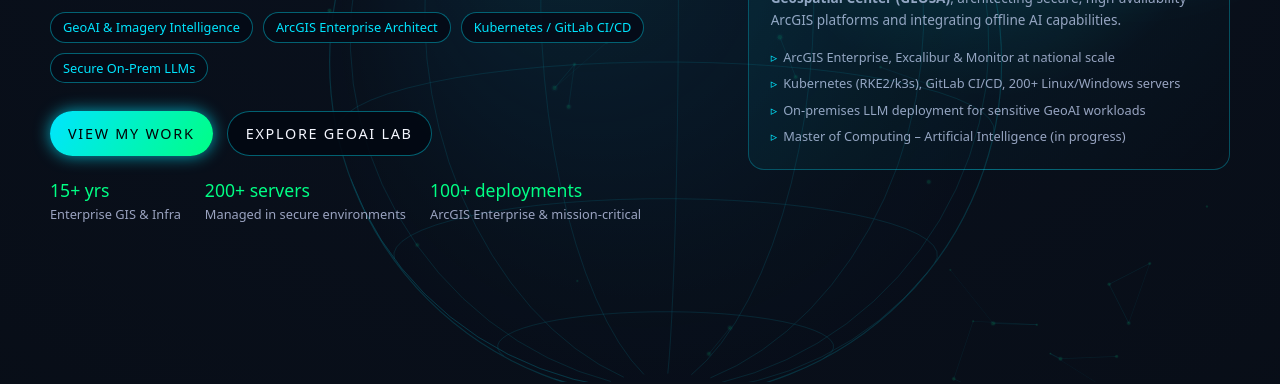
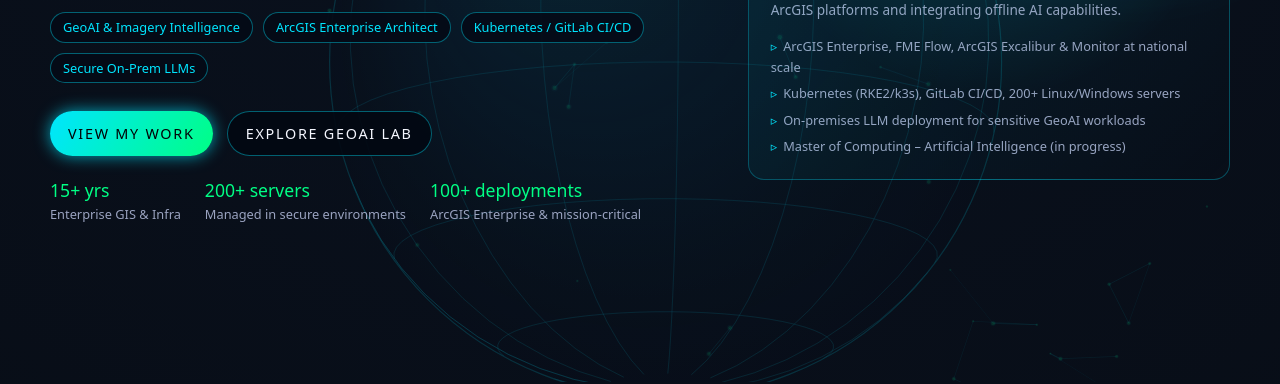
Before and after one commit to geofixit/geofixit.github.io, a plain HTML site: page index.html in a window 1280 px wide. Shown: the part 418-802 px from the top of the page. Drawn offline with Linux system fonts and the light colour scheme.

Commit message:
Update hero panel stack to include FME Flow

```diff
--- a/index.html
+++ b/index.html
@@ -973,7 +973,7 @@
           high‑availability ArcGIS platforms and integrating offline AI capabilities.
         </div>
         <ul class="hero-panel-list">
-          <li>ArcGIS Enterprise, Excalibur & Monitor at national scale</li>
+          <li>ArcGIS Enterprise, FME Flow, ArcGIS Excalibur &  Monitor at national scale</li>
           <li>Kubernetes (RKE2/k3s), GitLab CI/CD, 200+ Linux/Windows servers</li>
           <li>On‑premises LLM deployment for sensitive GeoAI workloads</li>
           <li>Master of Computing – Artificial Intelligence (in progress)</li>
```
